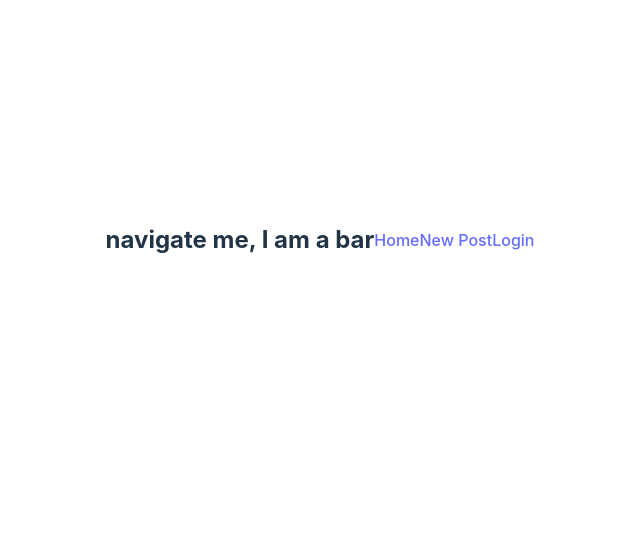
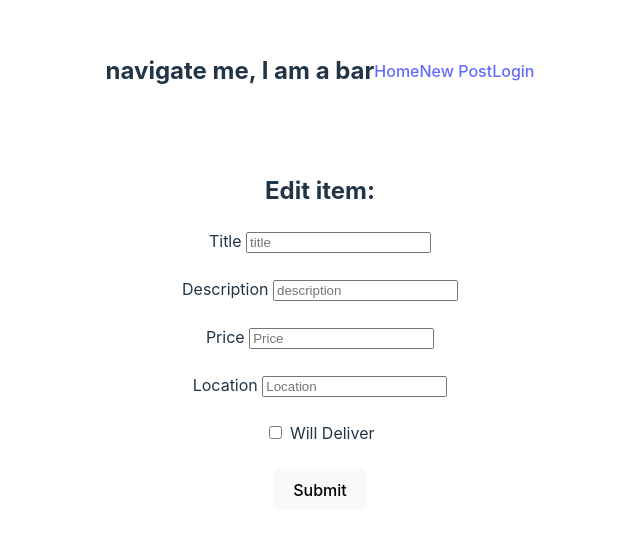
Before and after one commit to Annalisa-Boerner/ABsList, a React (Vite) app in the folder ABsList/: page /editpost in a window 1280 px wide. Shown: the part 168-702 px from the top of the page, without its empty margins (320-960 px from the left). Built offline with nearby package versions, Linux system fonts and the light colour scheme.

Commit message:
edit button navigates to the edit form; appears on all posts, though

```diff
--- a/ABsList/package.json
+++ b/ABsList/package.json
@@ -12,6 +12,7 @@
   },
   "dependencies": {
     "@reduxjs/toolkit": "^1.9.5",
+    "prop-types": "^15.8.1",
     "react": "^18.2.0",
     "react-dom": "^18.2.0",
     "react-redux": "^8.1.2",
--- a/ABsList/src/App.jsx
+++ b/ABsList/src/App.jsx
@@ -1,9 +1,9 @@
 //test comment for github
-
+import React from "react";
+import { PropTypes } from "prop-types";
 import { useState } from "react";
 import { Route, Routes } from "react-router-dom";
 import "./App.css";
-// import Form from "./components/form";
 import NavBar from "./components/navBar";
 import NewPost from "./components/form";
 import AllPosts from "./components/allPosts";
--- a/ABsList/src/components/allPosts.jsx
+++ b/ABsList/src/components/allPosts.jsx
@@ -1,11 +1,12 @@
 import { useState, useEffect } from "react";
 import { fetchAllPosts } from "../../services/apiCalls";
 import { useNavigate } from "react-router-dom";
+import React from "react";
 
-export default function AllPosts({ setPostId }) {
+export default function AllPosts() {
      const [posts, setPosts] = useState([]);
      const [searchParam, setSearchParam] = useState("");
-     const navigate = useNavigate;
+     const navigate = useNavigate();
 
      async function usefulPosts() {
           let postArray = await fetchAllPosts();
@@ -22,7 +23,6 @@ export default function AllPosts({ setPostId }) {
           : posts;
 
      function handleClick() {
-          setPostId(posts._id);
           navigate(`/editpost`);
      }
 
--- a/ABsList/src/components/editForm.jsx
+++ b/ABsList/src/components/editForm.jsx
@@ -1,10 +1,9 @@
-import { useState, useEffect } from "react";
-import { useParams } from "react-router-dom";
-import { editPost } from "../../services/apiCalls";
+import { useState } from "react";
+const cohort_name = "2306-GHP-ET-WEB-FT-SF";
+const base_url = `https://strangers-things.herokuapp.com/api/${cohort_name}`;
+import { useNavigate } from "react-router-dom";
 
-export default function EditPost({ postId }) {
-     const { id } = useParams();
-
+export default function EditPost() {
      const [title, setTitle] = useState("");
      const [price, setPrice] = useState("");
      const [location, setLocation] = useState("");
@@ -12,97 +11,125 @@ export default function EditPost({ postId }) {
      const [willDeliver, setWilldeliver] = useState(false);
      const [error, setError] = useState(null);
      const onChange = () => setWilldeliver(!willDeliver);
+     const navigate = useNavigate();
 
-     useEffect(() => {
-          async function lookAtPost() {
-               const APIResponse = await editPost(id);
-               if (APIResponse.success) {
-               }
+     //API CALL USING PROPS TO CREATE DYNAMIC URL
+     async function editPost(
+          title,
+          description,
+          price,
+          location,
+          willDeliver,
+          postId
+     ) {
+          try {
+               const response = await fetch(`${base_url}/posts/${postId}`, {
+                    method: "PATCH",
+                    headers: {
+                         "Content-Type": "application/json",
+                         Authorization: `Bearer ${token}`,
+                    },
+                    body: JSON.stringify({
+                         post: {
+                              title,
+                              description,
+                              price,
+                              location,
+                              willDeliver,
+                         },
+                    }),
+               });
+               const result = await response.json();
+               console.log(result);
+               return result;
+          } catch (error) {
+               console.error(error);
           }
-     }, []);
+     }
+
+     //HANDLESUBMIT THAT CALLS THE EDIT API REQUEST ON SUBMIT
+
+     async function handleSubmit(event) {
+          event.preventDefault();
+          const APIData = await editPost(
+               postId,
+               title,
+               price,
+               location,
+               description,
+               willDeliver
+          );
+          if (APIData.success) {
+               console.log("Edited Item: ", APIData.data.NewPost);
+          } else {
+               setError(APIData.error.message);
+          }
+     }
+     //FORM FOR EDITING
+     return (
+          <section>
+               <h2>Edit item:</h2>
+               <form className="formStyles" onSubmit={handleSubmit}>
+                    {error && (
+                         <p>
+                              We're sorry, there's been an error with your edit.
+                              Please try again l8r.
+                         </p>
+                    )}
+                    <label>Title </label>
+                    <input
+                         type="text"
+                         value={title}
+                         name="Title"
+                         placeholder="title"
+                         onChange={(event) => setTitle(event.target.value)}
+                    />
+                    <br />
+                    <br />
+                    <label>Description </label>
+                    <input
+                         type="text"
+                         value={description}
+                         name="Description"
+                         placeholder="description"
+                         onChange={(event) =>
+                              setDescription(event.target.value)
+                         }
+                    />
+                    <br />
+                    <br />
+                    <label>Price </label>
+                    <input
+                         type="text"
+                         value={price}
+                         name="Price"
+                         placeholder="Price"
+                         onChange={(event) => setPrice(event.target.value)}
+                    />
+                    <br />
+                    <br />
+                    <label>Location </label>
+                    <input
+                         type="text"
+                         value={location}
+                         name="Location"
+                         placeholder="Location"
+                         onChange={(event) => setLocation(event.target.value)}
+                    />
+                    <br />
+                    <br />
+                    <input
+                         type="checkbox"
+                         value={willDeliver}
+                         name="willDeliver"
+                         checked={willDeliver}
+                         onChange={onChange}
+                    />
+                    <label> Will Deliver</label>
+                    <br />
+                    <br />
+                    <button>Submit</button>
+               </form>
+          </section>
+     );
 }
-
-//      async function handleSubmit(event) {
-//           event.preventDefault();
-//           const APIData = await editPost(
-//                title,
-//                price,
-//                location,
-//                description,
-//                willDeliver
-//           );
-//           if (APIData.success) {
-//                console.log("New Item: ", APIData.data.NewPost);
-
-//           } else {
-//                setError(APIData.error.message);
-//           }
-//      }
-
-//      return (
-//           <section>
-//                <h2>Edit item:</h2>
-//                <form className="formStyles" onSubmit={handleSubmit}>
-//                     {error && (
-//                          <p>
-//                               We're sorry, there's been an error with your
-//                               submission. Please try again l8r.
-//                          </p>
-//                     )}
-//                     <label>Title </label>
-//                     <input
-//                          type="text"
-//                          value={title}
-//                          name="Title"
-//                          placeholder="title"
-//                          onChange={(event) => setTitle(event.target.value)}
-//                     />
-//                     <br />
-//                     <br />
-//                     <label>Description </label>
-//                     <input
-//                          type="text"
-//                          value={description}
-//                          name="Description"
-//                          placeholder="description"
-//                          onChange={(event) =>
-//                               setDescription(event.target.value)
-//                          }
-//                     />
-//                     <br />
-//                     <br />
-//                     <label>Price </label>
-//                     <input
-//                          type="text"
-//                          value={price}
-//                          name="Price"
-//                          placeholder="Price"
-//                          onChange={(event) => setPrice(event.target.value)}
-//                     />
-//                     <br />
-//                     <br />
-//                     <label>Location </label>
-//                     <input
-//                          type="text"
-//                          value={location}
-//                          name="Location"
-//                          placeholder="Location"
-//                          onChange={(event) => setLocation(event.target.value)}
-//                     />
-//                     <br />
-//                     <br />
-//                     <input
-//                          type="checkbox"
-//                          value={willDeliver}
-//                          name="willDeliver"
-//                          checked={willDeliver}
-//                          onChange={onChange}
-//                     />
-//                     <label> Will Deliver</label>
-//                     <br />
-//                     <br />
-//                     <button>Submit</button>
-//                </form>
-//           </section>
-//      );
-// }
```
Also changed, not shown: 1 other file (tests, documents, lock files or other folders).
